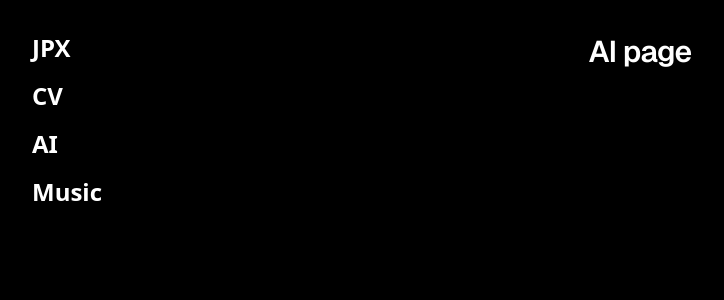
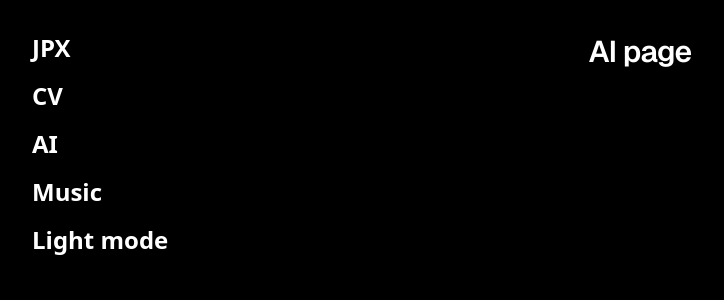
Before and after one commit to sean-xiao-zhao7/portfolio_personal_nextjs, a Next.js app: page /ai in a window 1280 px wide. Shown: the top 300 px of the page, without its empty margins (0-724 px from the left). Built offline with nearby package versions, Linux system fonts and the light colour scheme.

Commit message:
Make RootLayout use ColorModeLayout
Use ColorModeLayout to switch light/dark mode as client component.

```diff
--- /dev/null
+++ b/app/colorModeLayout.tsx
@@ -0,0 +1,29 @@
+'use client';
+
+import { Geist, Geist_Mono } from "next/font/google";
+
+import MainMenu from "@/components/layouts/menu/MainMenu";
+import { ReactNode } from "react";
+
+const geistSans = Geist({
+    variable: "--font-geist-sans",
+    subsets: ["latin"],
+});
+
+const geistMono = Geist_Mono({
+    variable: "--font-geist-mono",
+    subsets: ["latin"],
+});
+
+export default function ColorModeLayout({ children }: { children: ReactNode }) {
+    return <html lang="en" className="dark">
+        <body
+            className={`${geistSans.variable} ${geistMono.variable} antialiased light:bg-white light:text-black`}
+        >
+            <MainMenu />
+            <div className="p-8">
+                {children}
+            </div>
+        </body>
+    </html>
+}
--- a/app/layout.tsx
+++ b/app/layout.tsx
@@ -1,18 +1,7 @@
 import type { Metadata } from "next";
-import { Geist, Geist_Mono } from "next/font/google";
 
 import "./globals.css";
-import MainMenu from "@/components/layouts/menu/MainMenu";
-
-const geistSans = Geist({
-  variable: "--font-geist-sans",
-  subsets: ["latin"],
-});
-
-const geistMono = Geist_Mono({
-  variable: "--font-geist-mono",
-  subsets: ["latin"],
-});
+import ColorModeLayout from "./colorModeLayout";
 
 export const metadata: Metadata = {
   title: "JPX",
@@ -21,19 +10,10 @@ export const metadata: Metadata = {
 
 export default function RootLayout({
   children,
-}: Readonly<{
+}: {
   children: React.ReactNode;
-}>) {
+}) {
   return (
-    <html lang="en" className="dark">
-      <body
-        className={`${geistSans.variable} ${geistMono.variable} antialiased light:bg-white light:text-black`}
-      >
-        <MainMenu />
-        <div className="p-8">
-          {children}
-        </div>
-      </body>
-    </html>
+    <ColorModeLayout>{children}</ColorModeLayout>
   );
 }
--- a/components/layouts/menu/MainMenu.tsx
+++ b/components/layouts/menu/MainMenu.tsx
@@ -6,5 +6,6 @@ export default function MainMenu() {
         <li><Link href='/cv' className="text-2xl font-semibold">CV</Link></li>
         <li><Link href='/ai' className="text-2xl font-semibold">AI</Link></li>
         <li><Link href='/music' className="text-2xl font-semibold">Music</Link></li>
+        <li><button type="button" className="text-2xl font-semibold cursor-pointer">Light mode</button></li>
     </ul>
 }
```
